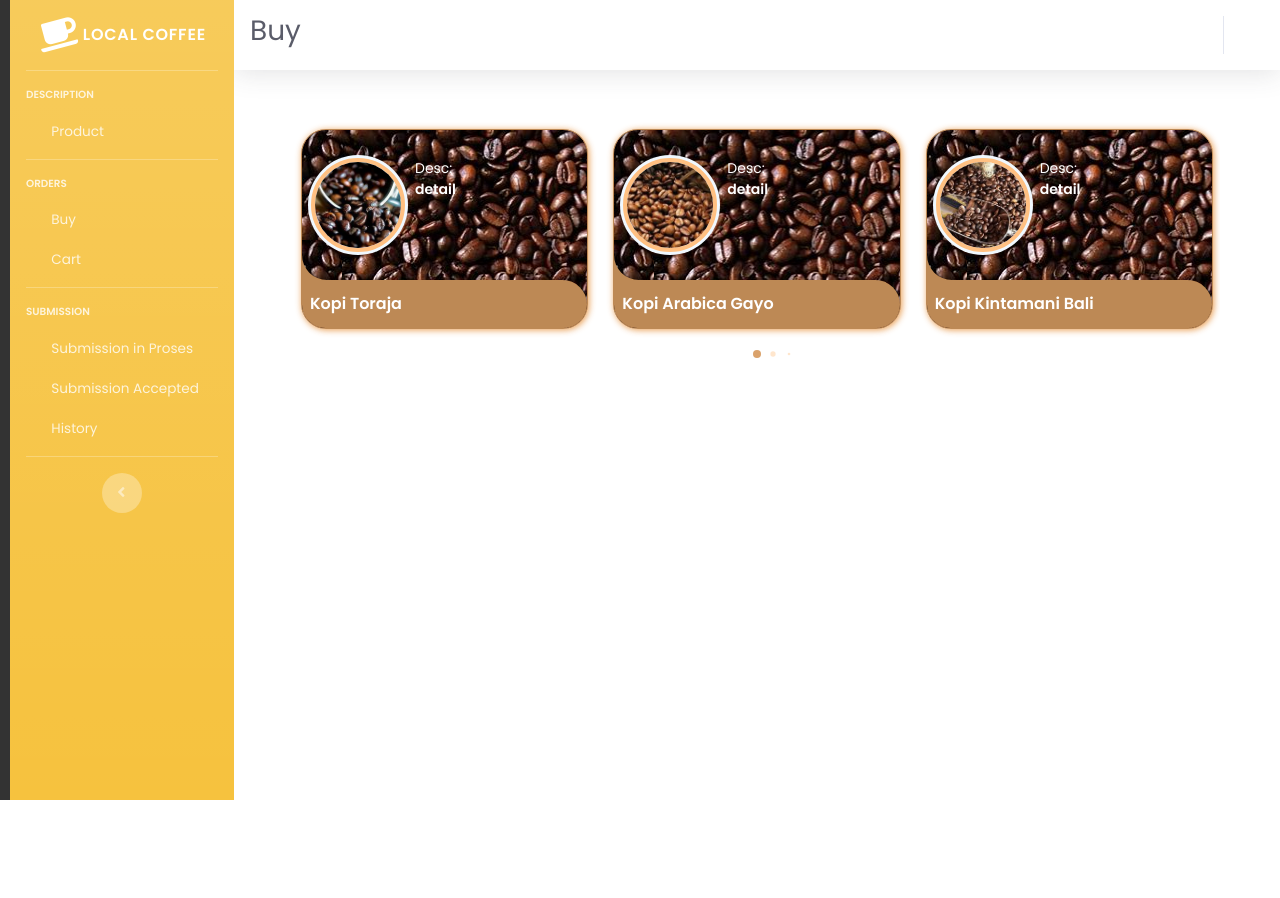
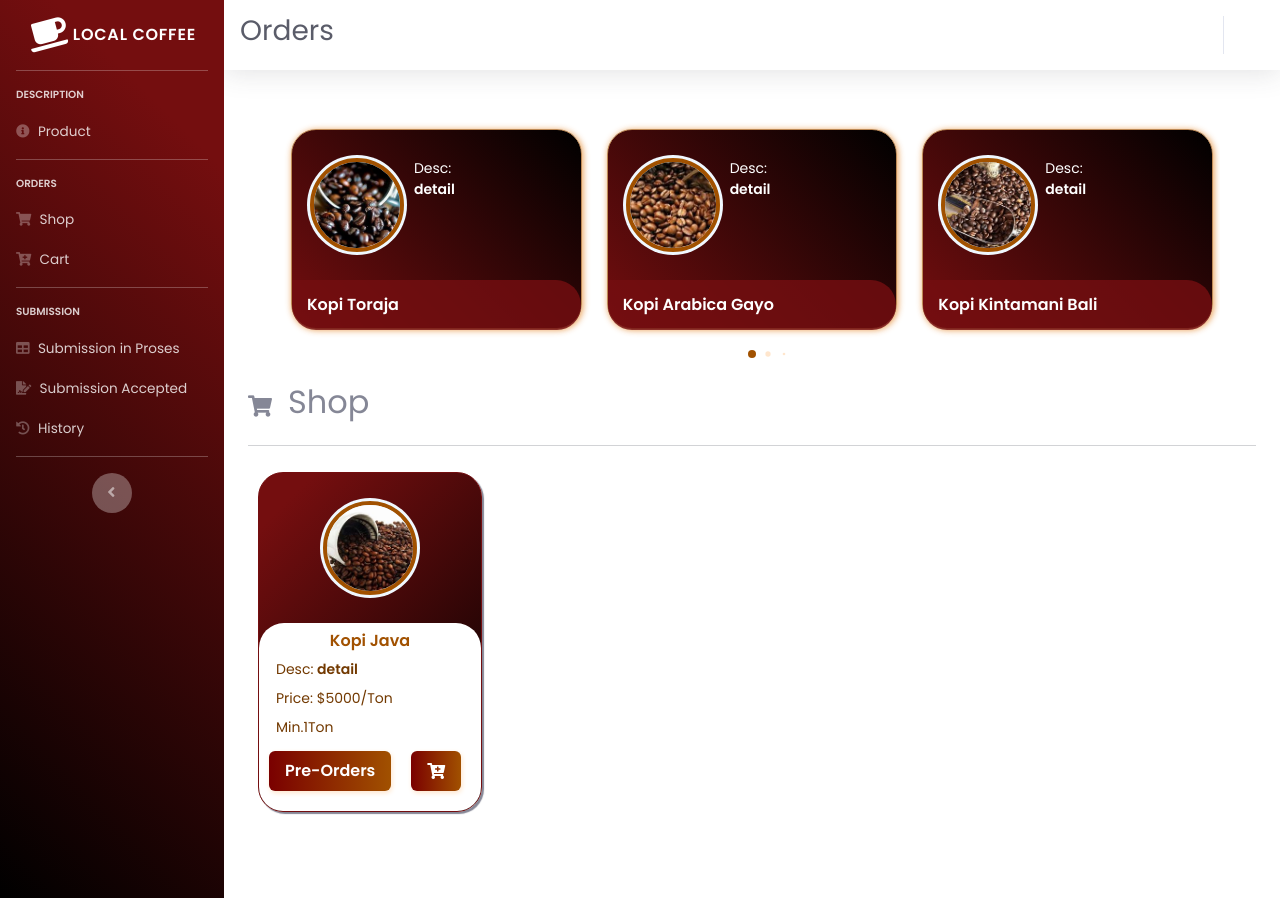
Before and after one commit to sans18-coder/Web_Ekspor_UAS, a CodeIgniter app: page /Web_Ekspor_UAS/index.php/tampilan/buy in a window 1280 px wide. Before the commit the page ends 800 px from the top, so only its background shows below. Run offline with CodeIgniter, Linux system fonts and the light colour scheme; data that the repository does not hold is empty.

Commit message:
nambah mentahan card di bagian view/user/index terus nambahin beberapa model sama atur atur config databasenya cuma controllernya belum, cuma ada controler buat nampilin aja buat bikin frontendnya

```diff
--- a/application/controllers/tampilan.php
+++ b/application/controllers/tampilan.php
@@ -42,11 +42,11 @@
 
     public function buy()
     {
-        $data['judul'] = 'Buy';
+        $data['judul'] = 'Orders';
         $this->load->view('temp/header', $data);
         $this->load->view('temp/sidebar', $data);
         $this->load->view('temp/topbar', $data);
-        $this->load->view('user/buy', $data);
+        $this->load->view('user/index', $data);
         $this->load->view('temp/footer');
     }
 
--- a/application/views/temp/sidebar.php
+++ b/application/views/temp/sidebar.php
@@ -1,5 +1,5 @@
 <!-- Sidebar -->
-<ul class="navbar-nav bg-warning bg-gradient sidebar sidebar-dark accordion" id="accordionSidebar">
+<ul class="navbar-nav sidebar sidebar-dark accordion" id="accordionSidebar" style=" background: linear-gradient(225deg, rgba(116, 14, 15, 1) 15%,rgba(0, 0, 0, 1) 100%);">
     <!-- Sidebar - Brand -->
     <a class="sidebar-brand d-flex align-items-center justify-content-center" href="">
         <div class="sidebar-brand-icon rotate-n-15">
@@ -16,7 +16,7 @@
         <!-- Nav Item - Dashboard -->
     <li class="nav-item">
         <a class="nav-link pb-0" href="<?= base_url(''); ?>"><!--ini ntar ubah ke buku/kategori -->
-            <i class="fa fa-fw fa book"></i>
+            <i class="fa fa-info-circle"></i>
             <span>Product</span>
         </a>
     </li>
@@ -30,12 +30,12 @@
         <!-- Nav Item - Dashboard -->
     <li class="nav-item">
         <a class="nav-link pb-0" href="<?= base_url(''); ?>"><!--ini ntar ubah ke buku/kategori -->
-            <i class="fa fa-fw fa book"></i>
-            <span>Buy</span></a>
+            <i class="fas fa-shopping-cart"></i>
+            <span>Shop</span></a>
     </li>
     <li class="nav-item">
         <a class="nav-link pb-0" href="<?= base_url(''); ?>">
-            <i class="fa fa-fw"></i>
+            <i class="fas fa-cart-plus"></i>
             <span>Cart</span></a>
     </li>
     </li>
@@ -48,19 +48,19 @@
         <!-- Nav Item - Dashboard -->
     <li class="nav-item">
         <a class="nav-link pb-0" href="<?= base_url(''); ?>"><!--ini ntar ubah ke buku/kategori -->
-            <i class="fa fa-fw"></i>
+            <i class="fa fa-table"></i>
             <span>Submission in Proses</span>
         </a>
     </li>
     <li class="nav-item">
         <a class="nav-link pb-0" href="<?= base_url(''); ?>"><!--ini ntar ubah ke buku/kategori -->
-            <i class="fa fa-fw"></i>
+            <i class="fas fa-file-signature"></i>
             <span>Submission Accepted</span>
         </a>
     </li>
     <li class="nav-item">
         <a class="nav-link pb-0" href="<?= base_url(''); ?>"><!--ini ntar ubah ke buku/kategori -->
-            <i class="fa fa-fw"></i>
+            <i class="fas fa-history"></i>
             <span>History</span>
         </a>
     </li>
--- a/application/views/user/buy.php
+++ b/application/views/user/index.php
@@ -1,7 +1,7 @@
 <div class="slide-container swiper">
     <div class="slide-content">
         <div class="card-wrapper swiper-wrapper">
-            <div class="card swiper-slide">
+            <div class="swiper-card swiper-slide">
                 <div class="image-content">
                     <span class="overlay"></span>
                     <div class="card-image">
@@ -15,7 +15,7 @@
                     <h2 class="name">Kopi Toraja</h2>
                 </div>
             </div>
-            <div class="card swiper-slide">
+            <div class="swiper-card swiper-slide">
                 <div class="image-content">
                     <span class="overlay"></span>
                     <div class="card-image">
@@ -29,7 +29,7 @@
                     <h2 class="name">Kopi Arabica Gayo</h2>
                 </div>
             </div>
-            <div class="card swiper-slide">
+            <div class="swiper-card swiper-slide">
                 <div class="image-content">
                     <span class="overlay"></span>
                     <div class="card-image">
@@ -45,7 +45,7 @@
 
                 </div>
             </div>
-            <div class="card swiper-slide">
+            <div class="swiper-card swiper-slide">
                 <div class="image-content">
                     <span class="overlay"></span>
                     <div class="card-image">
@@ -61,7 +61,7 @@
 
                 </div>
             </div>
-            <div class="card swiper-slide">
+            <div class="swiper-card swiper-slide">
                 <div class="image-content">
                     <span class="overlay"></span>
                     <div class="card-image">
@@ -77,7 +77,7 @@
 
                 </div>
             </div>
-            <div class="card swiper-slide">
+            <div class="swiper-card swiper-slide">
                 <div class="image-content">
                     <span class="overlay"></span>
                     <div class="card-image">
@@ -93,7 +93,7 @@
 
                 </div>
             </div>
-            <div class="card swiper-slide">
+            <div class="swiper-card swiper-slide">
                 <div class="image-content">
                     <span class="overlay"></span>
                     <div class="card-image">
@@ -109,7 +109,7 @@
 
                 </div>
             </div>
-            <div class="card swiper-slide">
+            <div class="swiper-card swiper-slide">
                 <div class="image-content">
                     <span class="overlay"></span>
                     <div class="card-image">
@@ -129,4 +129,33 @@
     <div class="swiper-button-prev swipper-navBtn"></div>
     <div class="swiper-pagination"></div>
 </div>
+<div class="container-fluid">
+    <div class="d-flex align-items-center">
+        <i class="fas fa-shopping-cart fa-lg"></i>
+        <h2 class="ps-3 ">Shop</h2>
+    </div>
+    <hr class="shadow-lg bg-dark">
+    <div class="shop-content">
+        <div class="shop-card">
+            <div class="shop-image-content">
+                <span class="overlay"></span>
+                <div class="shop-card-image">
+                    <img src="<?php echo base_url(); ?>asset/image/Kopi_Flores.jpg" alt="" class="card-img">
+                </div>
+            </div>
+            <div class="shop-card-content">
+                <h2 class="shop-name">Kopi Java</h2>
+                <div class="shop-description">
+                    <p class="shop-desc">Desc: <a href="#">detail</a></p>
+                    <p class="shop-desc">Price: $5000/Ton</p>
+                    <p class="shop-desc">Min.1Ton</p>
+                </div>
+                <div class="d-flex">
+                    <button class="button ">Pre-Orders</button>
+                    <button class="button fas fa-cart-plus"></button>
+                </div>
+            </div>
+        </div>
+    </div>
 </div>
+</div>
--- a/asset/css/style.css
+++ b/asset/css/style.css
@@ -11,11 +11,11 @@
 	display: flex;
 	align-items: center;
 	justify-content: center;
-	background-color: rgba(1, 1, 1, 0.8);
+	background-color: rgba(0, 0, 0, 0.792)
 }
 #wrapper {
 	overflow-x: hidden;
-	margin: 0 0 0 10px;
+	margin: 0px;
 	padding: 0;
 }
 /* header_user */
@@ -51,25 +51,30 @@
 	background-color: #1d1b1ab0;
 	color: #ffffff;
 }
+
 /* page buy */
 .slide-container {
 	width: 100%;
 	padding: 25px 20px 30px 20px;
-    margin-bottom: 15px;
+	margin-bottom: 15px;
 }
 .slide-content {
 	margin: 0 40px;
 	padding: 9.5px 7px;
 	overflow: hidden;
 }
-.card {
+.swiper-card {
 	height: 200px;
 	border-radius: 25px;
 	-webkit-border-radius: 25px;
 	-moz-border-radius: 25px;
 	-ms-border-radius: 25px;
 	-o-border-radius: 25px;
-	background-image: url(../image/kopi.jpeg);
+	background: linear-gradient(
+		45deg,
+		rgba(116, 14, 15, 1) 0%,
+		rgba(0, 0, 0, 1) 100%
+	);
 	border: 1px solid #bd8955;
 	box-shadow: 1px 1px 6px 0.3px #e99b4cea;
 }
@@ -85,7 +90,8 @@
 	-moz-border-radius: 0 25px 24px 24px;
 	-ms-border-radius: 0 25px 24px 24px;
 	-o-border-radius: 0 25px 24px 24px;
-	background-color: #bd8955;
+	background-color: rgba(116, 14, 16, 0.81);
+	padding-left: 15px;
 	height: 50px;
 	width: 100%;
 }
@@ -106,14 +112,15 @@
 	-ms-border-radius: 25px 25px 0 25px;
 	-o-border-radius: 25px 25px 0 25px;
 }
-.overlay::after {
+/* .overlay::after {
+	border: 1px solid #a1500000;
 	content: "";
 	position: absolute;
 	left: 0;
 	bottom: 0;
 	height: 40px;
 	width: 40px;
-	background-image: url(../image/kopi.jpeg);
+	background-image: url(../image/bg-gradien-coklat.png);
 	border-radius: 0 25px 0 25px;
 	-webkit-border-radius: 0 25px 0 25px;
 	-moz-border-radius: 0 25px 0 25px;
@@ -121,6 +128,7 @@
 	-o-border-radius: 0 25px 0 25px;
 }
 .overlay::before {
+	border: 1px solid #a1500000;
 	content: "";
 	position: absolute;
 	left: 0;
@@ -133,7 +141,7 @@
 	-moz-border-radius: 0 25px 0 0;
 	-ms-border-radius: 0 25px 0 0;
 	-o-border-radius: 0 25px 0 0;
-}
+} */
 .card-image {
 	position: relative;
 	height: 100px;
@@ -145,7 +153,7 @@
 	-o-border-radius: 50%;
 	background-color: aliceblue;
 	padding: 3px;
-	margin: 0 6px;
+	margin: 0 6px 0 15px;
 	display: flex;
 }
 .card-image .card-img {
@@ -157,7 +165,7 @@
 	-moz-border-radius: 50%;
 	-ms-border-radius: 50%;
 	-o-border-radius: 50%;
-	border: 4px solid #ffc082;
+	border: 4px solid #a15100;
 }
 .name {
 	max-height: 20px;
@@ -187,31 +195,7 @@
 	color: #ce853d;
 	font-weight: 550;
 }
-.button {
-	box-shadow: 0.5px 1.5px 5px #a15100;
-	border: none;
-	font-size: 16px;
-	color: #fff;
-	font-weight: 600;
-	padding: 8px 16px;
-	background-color: #ce853d;
-	border-radius: 6px;
-	-webkit-border-radius: 6px;
-	-moz-border-radius: 6px;
-	-ms-border-radius: 6px;
-	-o-border-radius: 6px;
-	margin: 14px;
-	cursor: pointer;
-	transition: all 0, 3s ease;
-	-webkit-transition: all 0, 3s ease;
-	-moz-transition: all 0, 3s ease;
-	-ms-transition: all 0, 3s ease;
-	-o-transition: all 0, 3s ease;
-}
-.button:hover {
-	background: #ffcb96;
-	box-shadow: 0.5px 1.5px 5px #ffe6cd;
-}
+
 .swipper-navBtn {
 	color: #ffffff;
 	transition: color 0.3s ease;
@@ -239,7 +223,7 @@
 	opacity: 1;
 }
 .swiper-pagination-bullet-active {
-	background-color: #daa26b;
+	background-color: #a15100;
 }
 @media only screen and (max-width: 980px) {
 	.slide-container {
@@ -284,3 +268,122 @@
 		padding: 40px 15px;
 	}
 }
+.shop-content {
+	padding: 10px;
+}
+.shop-card {
+	width: 14rem;
+	border-radius: 25px;
+	-webkit-border-radius: 25px;
+	-moz-border-radius: 25px;
+	-ms-border-radius: 25px;
+	-o-border-radius: 25px;
+	background: linear-gradient(
+		135deg,
+		rgba(116, 14, 15, 1) 10%,
+		rgba(0, 0, 0, 1) 100%
+	);
+	border: 1px solid rgb(116, 14, 16);
+	box-shadow: 2px 2px 1px 0;
+}
+.shop-image-content {
+	position: relative;
+	row-gap: 5px;
+	padding: 25px 0;
+}
+.shop-card-image {
+	position: relative;
+	height: 100px;
+	width: 100px;
+	border-radius: 50%;
+	-webkit-border-radius: 50%;
+	-moz-border-radius: 50%;
+	-ms-border-radius: 50%;
+	-o-border-radius: 50%;
+	background-color: aliceblue;
+	padding: 3px;
+	margin: 0 auto;
+}
+.shop-card-image .card-img {
+	height: 100%;
+	width: 100%;
+	object-fit: cover;
+	border-radius: 50%;
+	-webkit-border-radius: 50%;
+	-moz-border-radius: 50%;
+	-ms-border-radius: 50%;
+	-o-border-radius: 50%;
+	border: 4px solid #a15100;
+}
+.shop-card-content {
+	text-align: center;
+	border-radius: 25px 25px 24px 24px;
+	-webkit-border-radius: 25px 25px 24px 24px;
+	-moz-border-radius: 25px 25px 24px 24px;
+	-ms-border-radius: 25px 25px 24px 24px;
+	-o-border-radius: 25px 25px 24px 24px;
+	background-color: #ffffff;
+	width: 100%;
+	padding-bottom: 15px;
+}
+.shop-description {
+	width: 100%;
+	font-size: 14px;
+	color: #707070;
+	text-align: left;
+	padding: 0px 10px;
+	max-height: 80px;
+}
+.shop-desc {
+	padding-left: 7px;
+	margin-bottom: 8px;
+	color: #723900;
+}
+.shop-desc a {
+	color: #723900;
+	font-weight: 550;
+}
+
+.shop-desc a:hover {
+	color: #ce853d;
+	font-weight: 550;
+}
+.shop-name {
+	text-align: center;
+	max-height: 40px;
+	font-size: 16px;
+	font-weight: bolder;
+	color: #a15100;
+	padding: 8px;
+	margin: 0;
+}
+.button {
+	box-shadow: 1px 2px 5px #ffe6cd;
+	border: none;
+	font-size: 16px;
+	color: #fff;
+	font-weight: 600;
+	padding: 8px 16px;
+	background: linear-gradient(
+		270deg,
+		rgba(161, 81, 0, 1) 0%,
+		rgb(122, 0, 0) 100%
+	);
+	border-radius: 6px;
+	-webkit-border-radius: 6px;
+	-moz-border-radius: 6px;
+	-ms-border-radius: 6px;
+	-o-border-radius: 6px;
+	margin: 5px 10px;
+	cursor: pointer;
+	transition: all 0, 3s ease;
+	-webkit-transition: all 0, 3s ease;
+	-moz-transition: all 0, 3s ease;
+	-ms-transition: all 0, 3s ease;
+	-o-transition: all 0, 3s ease;
+}
+.button:hover {
+	background: #f8ab5e;
+	box-shadow: 0.5px 1.5px 5px #ffe6cd;
+}
+/* page-buy end */
```
Also changed, not shown: application/controllers/user.php (added, +82 -0 lines), application/models/ModelAdmin.php (added, +15 -0 lines), application/models/ModelChart.php (added, +40 -0 lines), application/models/ModelOrders.php (added, +83 -0 lines), application/models/ModelProduct.php (added, +40 -0 lines), application/models/ModelUser.php (added, +15 -0 lines), application/controllers/products.php (added), asset/image/bg-gradien-coklat.png (added).
